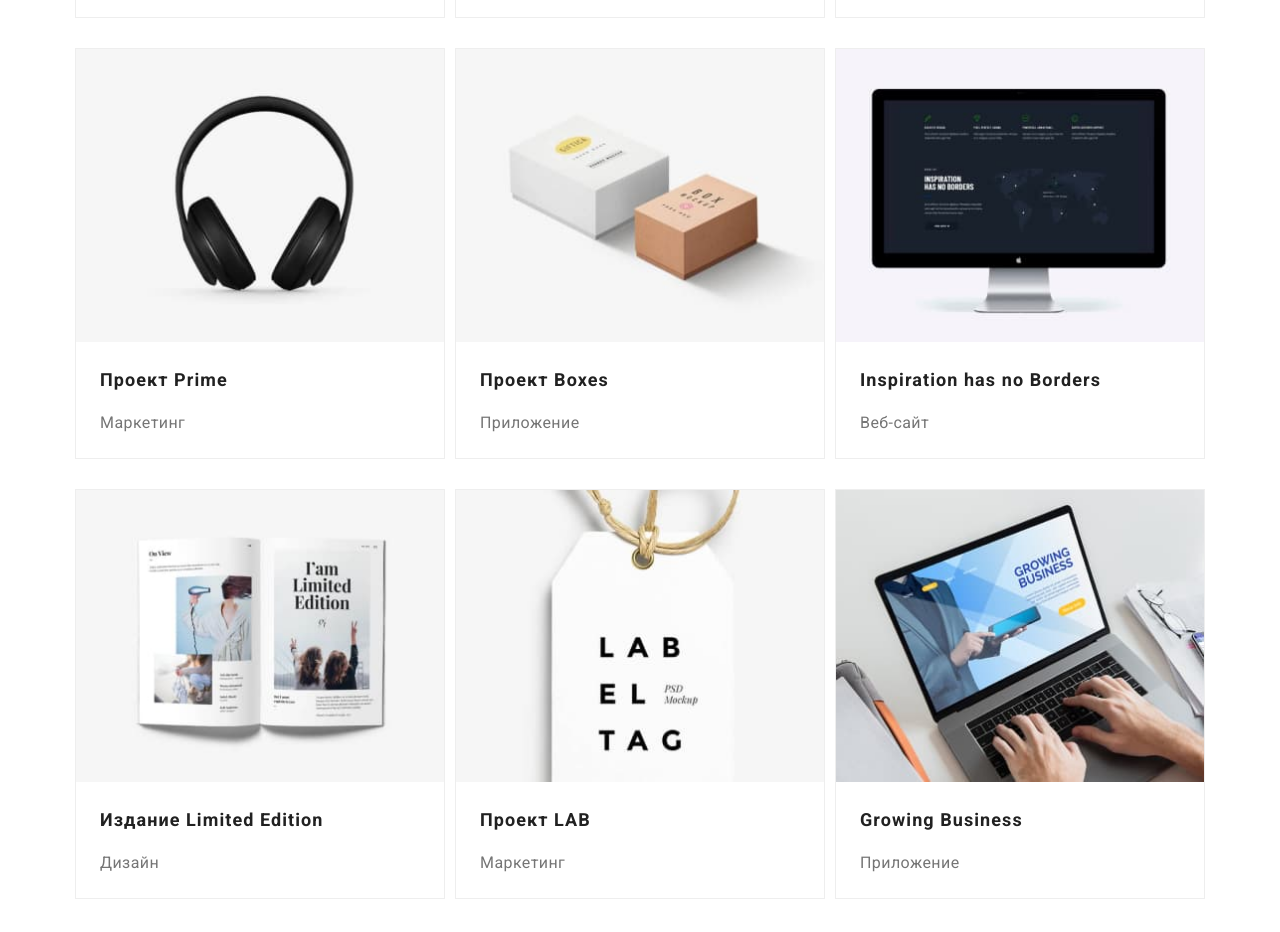
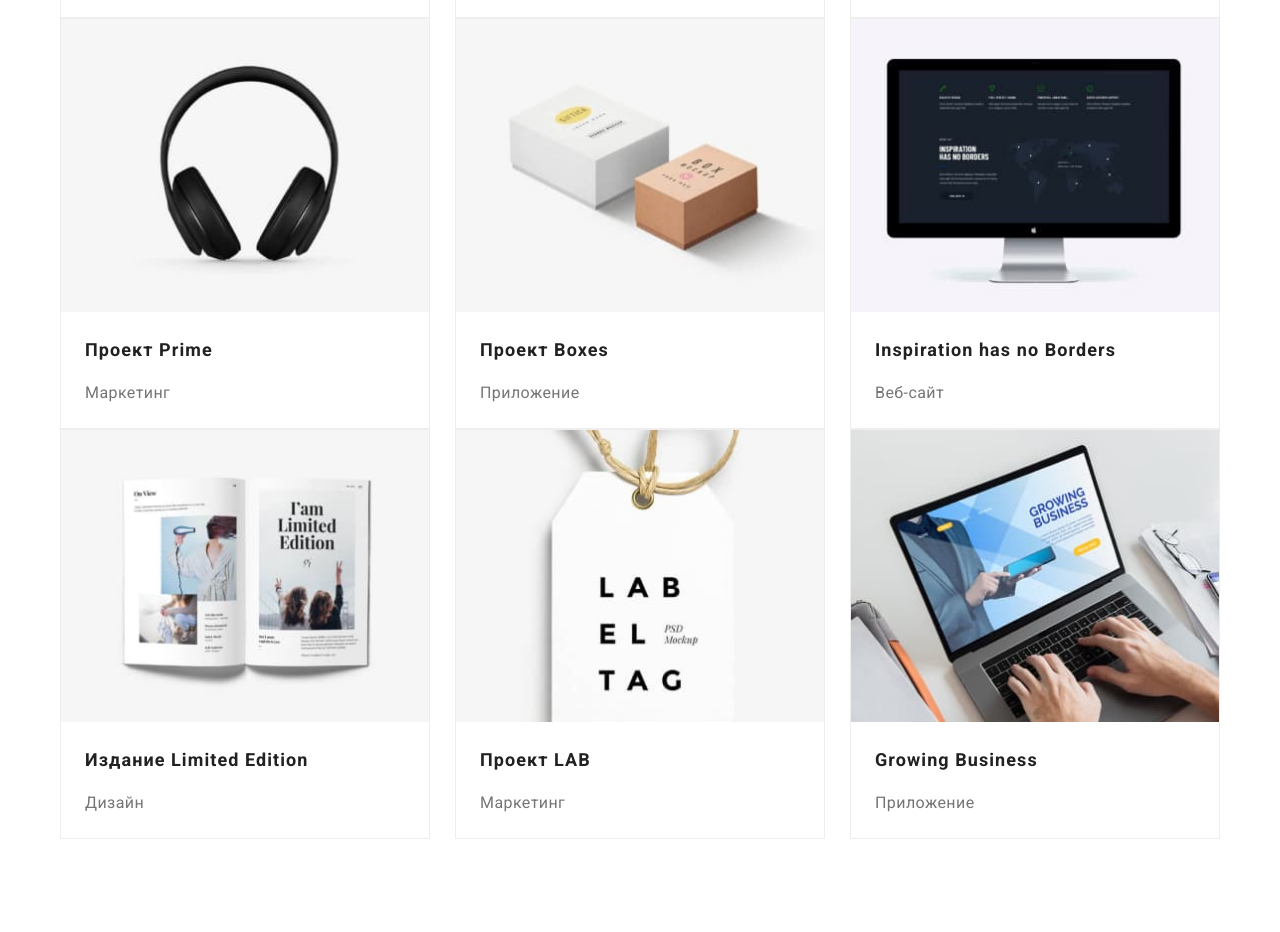
Before and after one commit to goodcat46/goit-markup-hw-03, a plain HTML site: page portfolio.html in a window 1280 px wide. Shown: the part 675-1607 px from the top of the page. Drawn offline with nearby package versions, Linux system fonts and the light colour scheme.

Commit message:
картки посилання <a/> >>> inline-block
+class ,cotainer: max-width 1200px
+картки працівників <a/> >>> inline-block
+картки у портфоліо <a/> >>> inline-block
+портфоліо min-height: 1170px;

+ валідатор - ок

```diff
--- a/css/common.css
+++ b/css/common.css
@@ -28,7 +28,7 @@ body {
 }
 
 .container {
-  width: 1170px;
+  max-width: 1200px;
   padding: 0px 15px;
   margin: 0px auto;
 
--- a/css/portfolio.css
+++ b/css/portfolio.css
@@ -45,16 +45,15 @@
 
 /* РОЗКЛАДКА РОБІТ */
 .portf-list {
-  /* height: 1360px; */
+  min-height: 1170px;
 
   border: 1px solid var(--testing-brdr-clr);
 }
 
 .portf-card {
+  display: inline-block;
   width: 370px;
   border: 1px solid #EEEEEE;
-
-  margin-bottom: 30px;
 }
 
 .p-card-img {
--- a/css/studio.css
+++ b/css/studio.css
@@ -98,6 +98,7 @@
 
 /* КАРТА ПРАЦІВНИКА */
 .card-bckrnd {
+  display: inline-block;
   background-color: #fff;
 
   width: 270px;
--- a/portfolio.html
+++ b/portfolio.html
@@ -83,85 +83,67 @@
         <h2 class="visually-hidden">Портфоліо робіт</h2>
         <ul class="portf-list test-flex">
           <li>
-            <div class="portf-card">
-              <a href="./">
+            <a class="portf-card" href="./">
               <img class="p-card-img" src="./images/portfolio-img/img1.jpg" alt="портфоліо-1" width="370">
               <h3 class="p-card-tittle">Технокряк</h3>
               <p class="p-card-text">Веб-сайт</p>
             </a>
-            </div>
           </li>
           <li>
-            <div class="portf-card">
-              <a href="./">
+            <a class="portf-card" href="./">
               <img class="p-card-img" src="./images/portfolio-img/img2.jpg" alt="портфоліо-2" width="370">
               <h3 class="p-card-tittle">Постер New Orlean vs Golden Star</h3>
               <p class="p-card-text">Дизайн</p>
             </a>
-            </div>
           </li>
           <li>
-            <div class="portf-card">
-              <a href="./">
+            <a class="portf-card" href="./">
               <img class="p-card-img" src="./images/portfolio-img/img3.jpg" alt="портфоліо-3" width="370">
               <h3 class="p-card-tittle">Ресторан Seafood</h3>
               <p class="p-card-text">Приложение</p>
             </a>
-            </div>
           </li>
           <li>
-            <div class="portf-card">
-              <a href="./">
+            <a class="portf-card" href="./">
               <img class="p-card-img" src="./images/portfolio-img/img4.jpg" alt="портфоліо-4" width="370">
               <h3 class="p-card-tittle">Проект Prime</h3>
               <p class="p-card-text">Маркетинг</p>
             </a>
-            </div>
           </li>
           <li>
-            <div class="portf-card">
-              <a href="./">
+            <a class="portf-card" href="./">
               <img class="p-card-img" src="./images/portfolio-img/img5.jpg" alt="портфоліо-5" width="370">
               <h3 class="p-card-tittle">Проект Boxes</h3>
               <p class="p-card-text">Приложение</p>
             </a>
-            </div>
           </li>
           <li>
-            <div class="portf-card">
-              <a href="./">
+            <a class="portf-card" href="./">
               <img class="p-card-img" src="./images/portfolio-img/img6.jpg" alt="портфоліо-6" width="370">
               <h3 class="p-card-tittle">Inspiration has no Borders</h3>
               <p class="p-card-text">Веб-сайт</p>
             </a>
-            </div>
           </li>
           <li>
-            <div class="portf-card">
-              <a href="./">
+            <a class="portf-card" href="./">
               <img class="p-card-img" src="./images/portfolio-img/img7.jpg" alt="портфоліо-7" width="370">
               <h3 class="p-card-tittle">Издание Limited Edition</h3>
               <p class="p-card-text">Дизайн</p>
             </a>
-            </div>
           </li>
           <li>
-            <div class="portf-card">
-              <a href="./">
+            <a class="portf-card" href="./">
               <img class="p-card-img" src="./images/portfolio-img/img8.jpg" alt="портфоліо-8" width="370">
               <h3 class="p-card-tittle">Проект LAB</h3>
               <p class="p-card-text">Маркетинг</p>
             </a>
-            </div>
           </li>
           <li>
-            <div class="portf-card">
-              <a href="./">
+            <a class="portf-card" href="./">
               <img class="p-card-img" src="./images/portfolio-img/img9.jpg" alt="портфоліо-9" width="370">
               <h3 class="p-card-tittle">Growing Business</h3>
               <p class="p-card-text">Приложение</p>
             </a>
-            </div>
           </li>
         </ul>
       </section>
```
Also changed, not shown: index.html (+4 -12 lines). Lines whose indentation alone changed are shown as unchanged.
